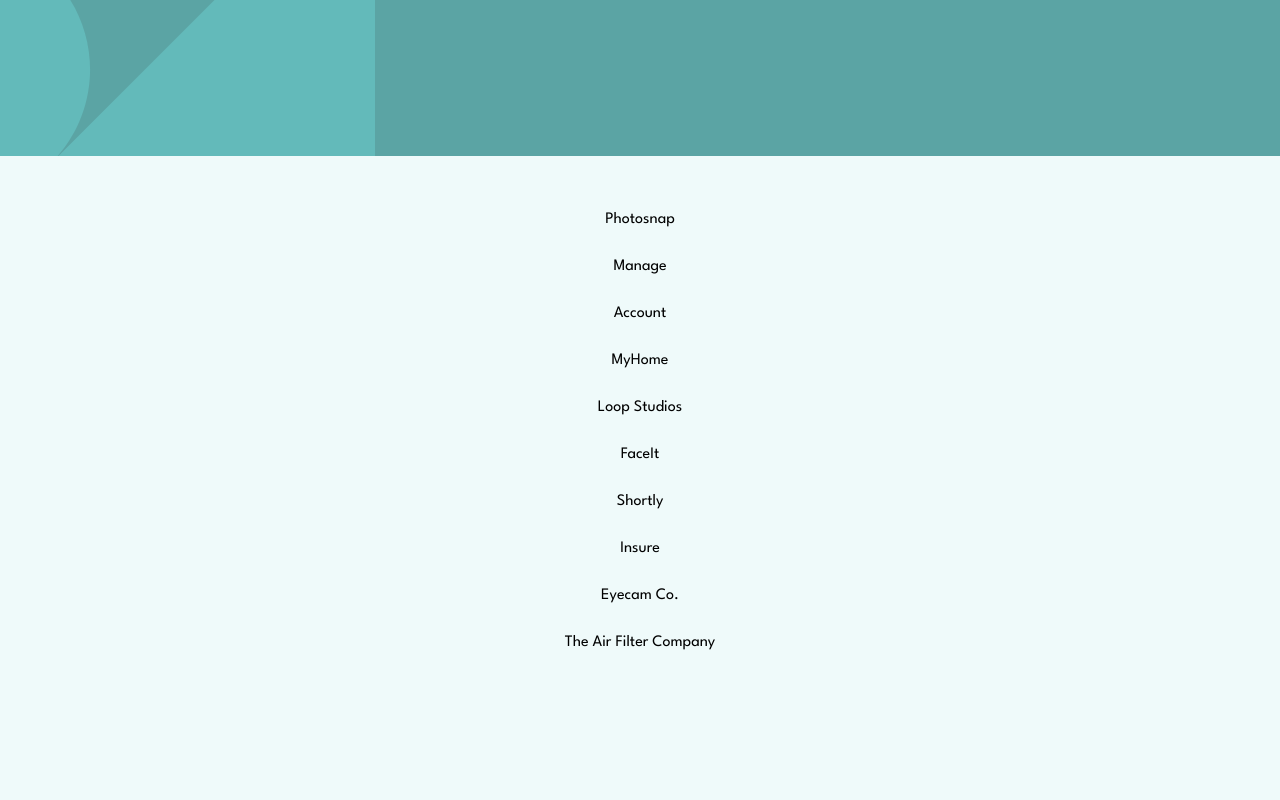
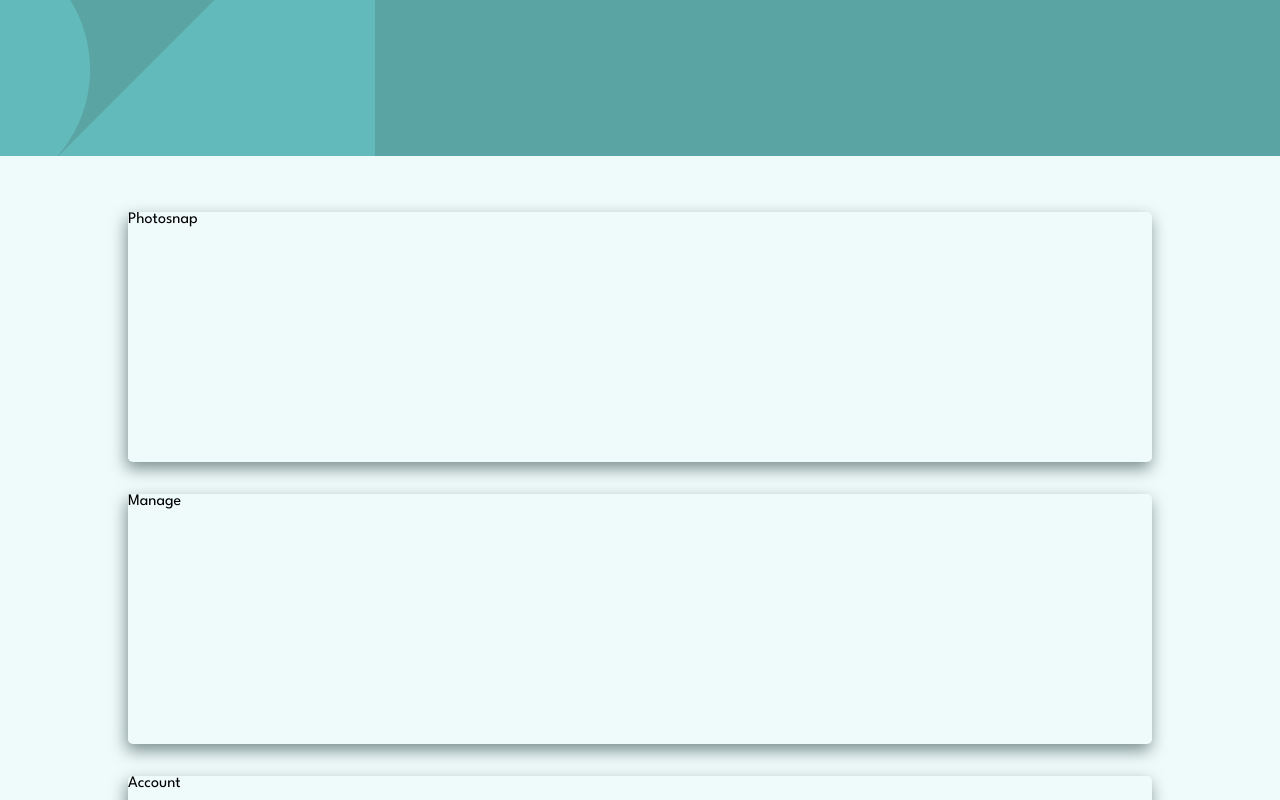
Before and after one commit to Yole-dev/Static-job-listing, a React (Create React App) app: page / in a window 1280 px wide. Shown: the top 800 px of the page. Built offline with nearby package versions, Linux system fonts and the light colour scheme.

Commit message:
Passed all key-value pairs of the data array to the JobCard component as props

```diff
--- a/src/App.js
+++ b/src/App.js
@@ -1,11 +1,21 @@
 import mobilebg from "./images/bg-header-mobile.svg";
-import desktopbg from "./images/bg-header-desktop.svg";
+// import desktopbg from "./images/bg-header-desktop.svg";
+import photosnap from "./images/photosnap.svg";
+import manage from "./images/manage.svg";
+import account from "./images/account.svg";
+import myhome from "./images/myhome.svg";
+import loopStudios from "./images/loop-studios.svg";
+import faceIt from "./images/faceit.svg";
+import shortly from "./images/shortly.svg";
+import insure from "./images/insure.svg";
+import eyecam from "./images/eyecam-co.svg";
+import airFilter from "./images/the-air-filter-company.svg";
 
 const data = [
   {
     id: 1,
     company: "Photosnap",
-    logo: "./images/photosnap.svg",
+    logo: photosnap,
     new: true,
     featured: true,
     position: "Senior Frontend Developer",
@@ -20,7 +30,7 @@ const data = [
   {
     id: 2,
     company: "Manage",
-    logo: "./images/manage.svg",
+    logo: manage,
     new: true,
     featured: true,
     position: "Fullstack Developer",
@@ -35,7 +45,7 @@ const data = [
   {
     id: 3,
     company: "Account",
-    logo: "./images/account.svg",
+    logo: account,
     new: true,
     featured: false,
     position: "Junior Frontend Developer",
@@ -50,7 +60,7 @@ const data = [
   {
     id: 4,
     company: "MyHome",
-    logo: "./images/myhome.svg",
+    logo: myhome,
     new: false,
     featured: false,
     position: "Junior Frontend Developer",
@@ -65,7 +75,7 @@ const data = [
   {
     id: 5,
     company: "Loop Studios",
-    logo: "./images/loop-studios.svg",
+    logo: loopStudios,
     new: false,
     featured: false,
     position: "Software Engineer",
@@ -80,7 +90,7 @@ const data = [
   {
     id: 6,
     company: "FaceIt",
-    logo: "./images/faceit.svg",
+    logo: faceIt,
     new: false,
     featured: false,
     position: "Junior Backend Developer",
@@ -95,7 +105,7 @@ const data = [
   {
     id: 7,
     company: "Shortly",
-    logo: "./images/shortly.svg",
+    logo: shortly,
     new: false,
     featured: false,
     position: "Junior Developer",
@@ -110,7 +120,7 @@ const data = [
   {
     id: 8,
     company: "Insure",
-    logo: "./images/insure.svg",
+    logo: insure,
     new: false,
     featured: false,
     position: "Junior Frontend Developer",
@@ -125,7 +135,7 @@ const data = [
   {
     id: 9,
     company: "Eyecam Co.",
-    logo: "./images/eyecam-co.svg",
+    logo: eyecam,
     new: false,
     featured: false,
     position: "Full Stack Engineer",
@@ -140,7 +150,7 @@ const data = [
   {
     id: 10,
     company: "The Air Filter Company",
-    logo: "./images/the-air-filter-company.svg",
+    logo: airFilter,
     new: false,
     featured: false,
     position: "Front-end Dev",
@@ -170,7 +180,21 @@ function StaticJobListing() {
 
       <div className="container">
         {data.map((job) => (
-          <JobCard companyName={job.company} key={job.id} />
+          <JobCard
+            company={job.company}
+            logo={job.logo}
+            newJob={job.new}
+            featured={job.featured}
+            position={job.position}
+            role={job.role}
+            level={job.level}
+            postedAt={job.postedAt}
+            contract={job.contract}
+            location={job.location}
+            language={job.language}
+            tools={job.tools}
+            key={job.id}
+          />
         ))}
       </div>
     </div>
@@ -185,6 +209,25 @@ function Header({ src }) {
   );
 }
 
-function JobCard({ companyName }) {
-  return <div className="job-card">{companyName}</div>;
+function JobCard({
+  company,
+  logo,
+  newJob,
+  featured,
+  position,
+  role,
+  level,
+  postedAt,
+  contract,
+  location,
+  languages,
+  tools,
+}) {
+  return (
+    <div className="job-card">
+      <div></div>
+
+      <div>{company}</div>
+    </div>
+  );
 }
--- a/src/index.css
+++ b/src/index.css
@@ -54,8 +54,19 @@ button:focus {
 .header {
   width: 100%;
   height: 156px;
-  background-color: var(--primary-color);
+  background: var(--primary-color);
 }
+
+.job-card {
+  display: flex;
+  justify-content: start;
+  width: 80%;
+  height: 250px;
+  background: var(--background-color);
+  border-radius: 0.3rem;
+  box-shadow: -0.1rem 0.4rem 1rem var(--gray-cyan);
+}
+
 /* desktop view */
 @media (max-width: 768px) {
 }
```
